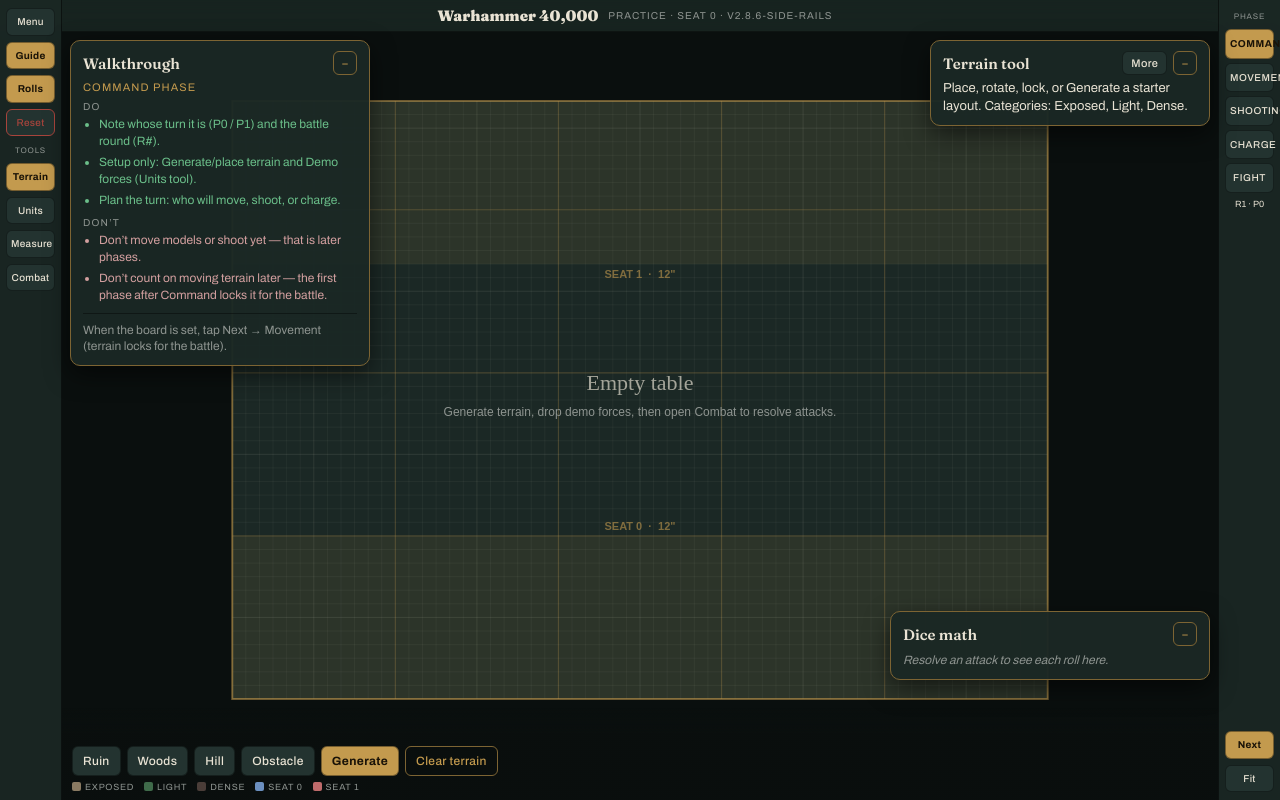
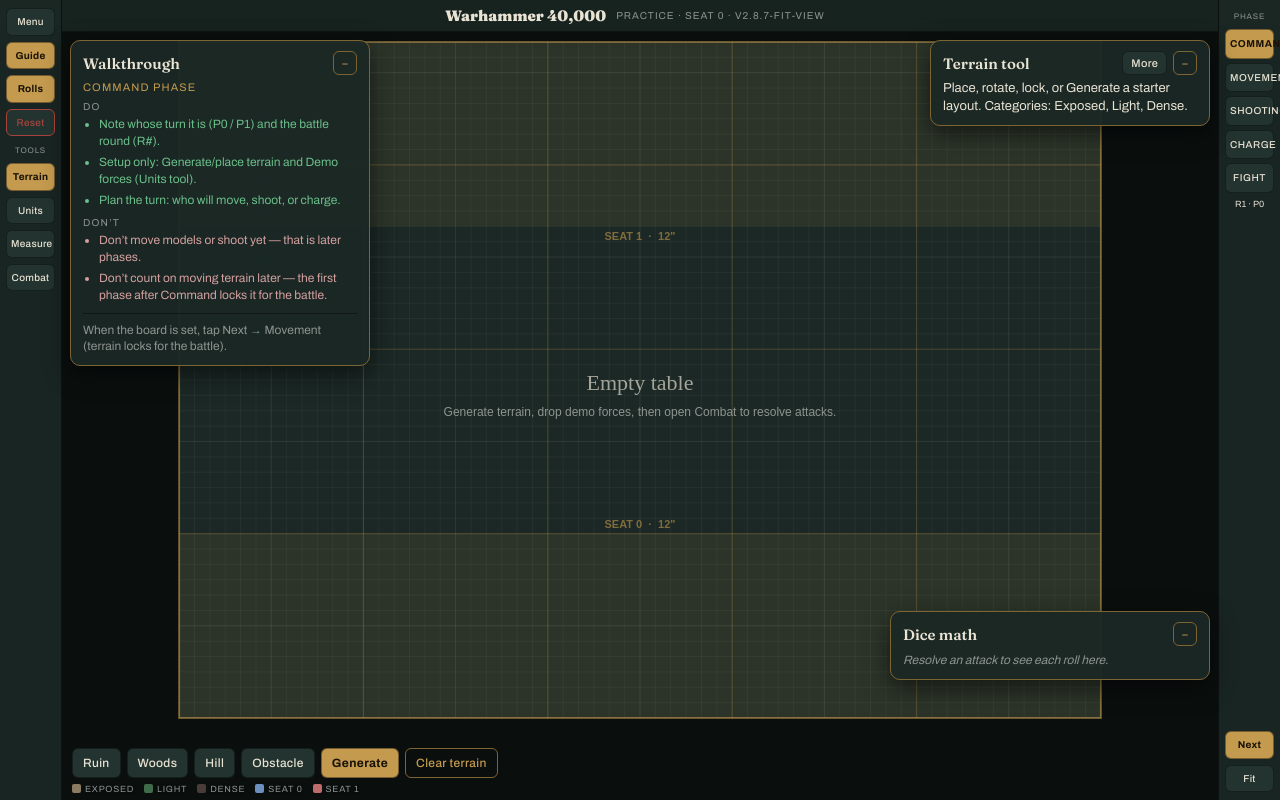
Before and after one commit to SoullessOwl77/proxy-table, a plain HTML site: page wh40k.html in a window 1280 px wide. Drawn offline with Linux system fonts and the light colour scheme.

Commit message:
UI Update

```diff
--- a/wh40k.html
+++ b/wh40k.html
@@ -56,21 +56,23 @@
 canvas{display:block;width:100%;height:100%;touch-action:none;cursor:grab;}
 canvas.dragging{cursor:grabbing;}
 .dock{position:fixed;left:62px;right:62px;bottom:0;z-index:4;display:flex;flex-direction:column;gap:6px;
-  padding:8px 10px calc(8px + env(safe-area-inset-bottom,0px));
+  padding:6px 10px calc(6px + env(safe-area-inset-bottom,0px));
   padding-left:calc(10px + var(--edge-l));padding-right:calc(10px + var(--edge-r));
-  background:linear-gradient(transparent,#0a0f0ef2 28%);pointer-events:none;max-width:calc(100% - 124px);}
+  background:transparent;pointer-events:none;max-width:calc(100% - 124px);}
 .dock .row{display:flex;gap:6px;flex-wrap:wrap;pointer-events:auto;align-items:center;}
 .selbar,.combat{display:none;align-items:center;gap:8px;flex-wrap:wrap;
   background:#1b2825f0;border:1px solid var(--brass-dim);border-radius:10px;padding:8px 10px;pointer-events:auto;}
 .selbar.on,.combat.on{display:flex;}
 .selbar .name,.combat .name{font-family:Fraunces,serif;font-weight:600;font-size:14px;}
 .selbar .meta,.combat .meta{font-size:11px;letter-spacing:.06em;text-transform:uppercase;color:var(--parchment-dim);}
-.dice{font-variant-numeric:tabular-nums;font-size:12px;color:var(--parchment);min-height:1.2em;pointer-events:none;}
-.log{max-height:56px;overflow:hidden;font-size:11px;color:var(--parchment-dim);line-height:1.35;pointer-events:none;
-  margin-bottom:4px;}
+.dice{font-variant-numeric:tabular-nums;font-size:12px;color:var(--parchment);min-height:1.2em;pointer-events:none;
+  text-shadow:0 1px 2px #000a;}
+.log{max-height:52px;overflow:hidden;font-size:11px;color:var(--parchment-dim);line-height:1.35;pointer-events:none;
+  margin-bottom:2px;text-shadow:0 1px 2px #000c;}
 .combat{margin-top:2px;}
 .hint{font-size:11px;color:var(--parchment-dim);}
-.legend{display:flex;gap:10px;flex-wrap:wrap;font-size:9px;letter-spacing:.08em;text-transform:uppercase;color:var(--parchment-dim);pointer-events:none;}
+.legend{display:flex;gap:10px;flex-wrap:wrap;font-size:9px;letter-spacing:.08em;text-transform:uppercase;color:var(--parchment-dim);pointer-events:none;
+  text-shadow:0 1px 2px #000a;}
 .legend i{display:inline-block;width:9px;height:9px;border-radius:2px;margin-right:4px;vertical-align:-1px;}
 .tips{position:fixed;top:40px;right:calc(70px + var(--edge-r));z-index:5;width:min(280px,32vw);
   background:#1b2825f4;border:1px solid var(--brass-dim);border-radius:10px;padding:10px 12px;
@@ -238,7 +240,7 @@
 <div class="rotate"><div><h2>Turn the phone sideways</h2>
   <p class="hint">The table is built for landscape.</p></div></div>
 <script>
-const BUILD = "v2.8.6-side-rails";
+const BUILD = "v2.8.7-fit-view";
 const STORE = "pt_wh40k_practice";
 const API_BASE = window.PT_API_BASE || "https://proxytable-api.proxytable.workers.dev";
 const W = 60, H = 44, ZONE = 12;
@@ -739,9 +741,18 @@
   return flipPt(x, y);
 }
 function fit(){
-  const pad = 36;
-  cam.scale = Math.min((canvas.clientWidth-pad*2)/W, (canvas.clientHeight-pad*2-130)/H);
-  cam.x = W/2; cam.y = H/2;
+  /* Use the open map well between side rails; pin the board’s top edge
+     under the thin status bar (not dead-centered with huge empty margins). */
+  const rail = window.matchMedia("(max-width:900px)").matches ? 56 : 62;
+  const topUI = 36;
+  const botUI = 88;
+  const sidePad = 10;
+  const availW = Math.max(120, canvas.clientWidth - rail * 2 - sidePad * 2);
+  const availH = Math.max(120, canvas.clientHeight - topUI - botUI);
+  cam.scale = Math.min(availW / W, availH / H);
+  cam.x = W / 2;
+  const topPad = topUI + 6;
+  cam.y = H + (topPad - canvas.clientHeight / 2) / cam.scale;
 }
 function resize(){
   const dpr = Math.min(window.devicePixelRatio||1, 2);
```
